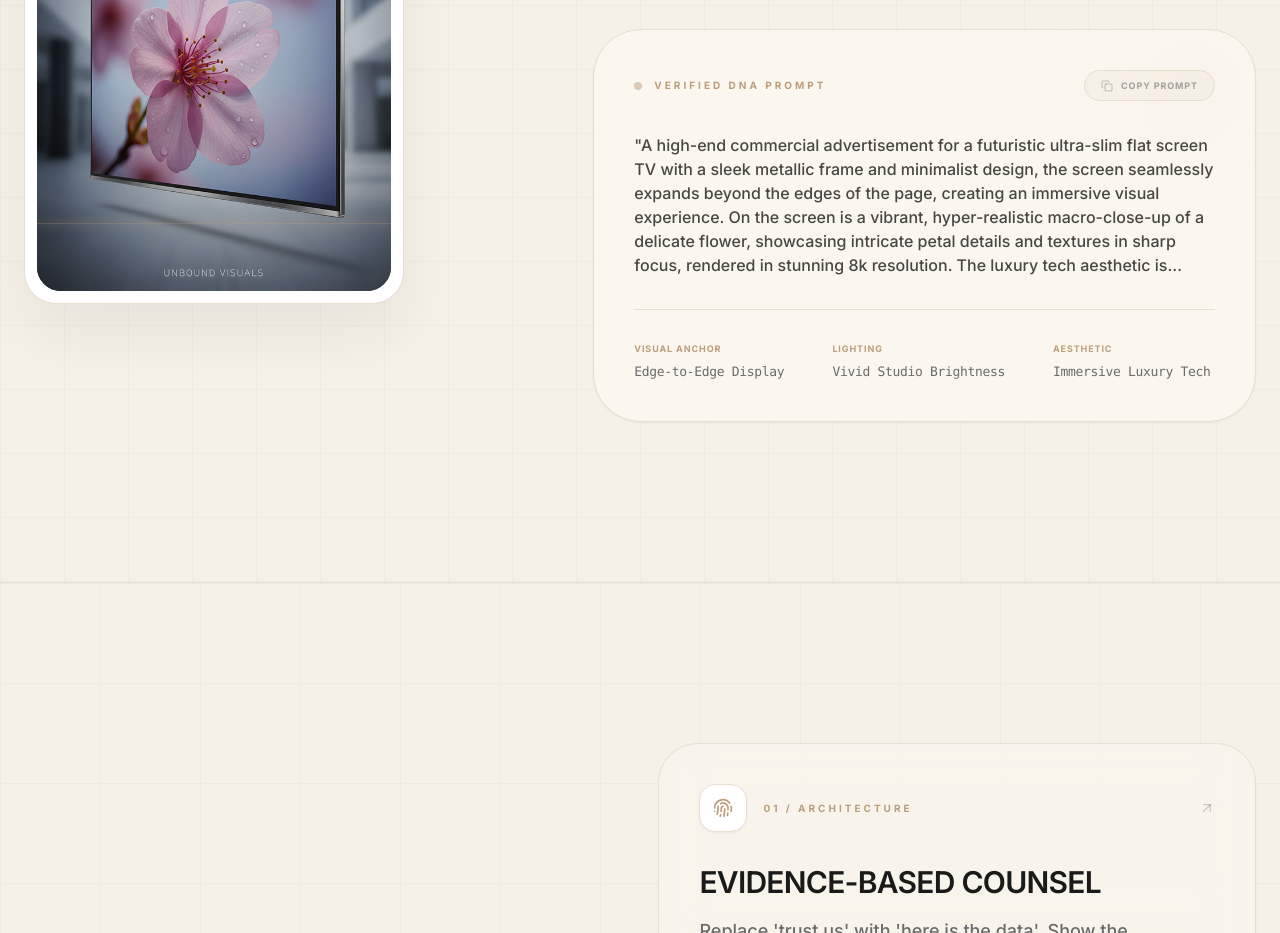
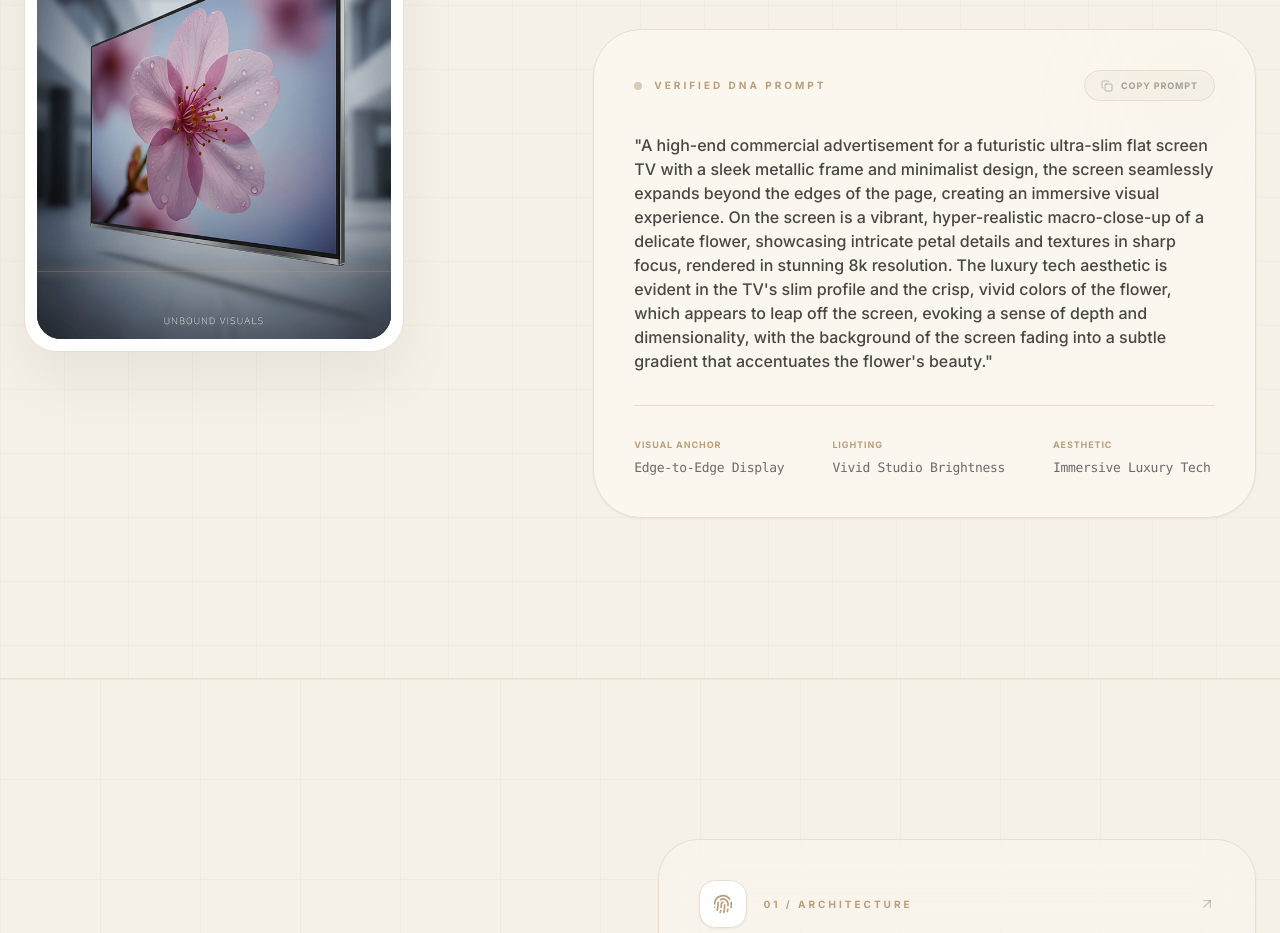
Before and after one commit to popvisly/visual-decompiler, a Next.js app: page / in a window 1280 px wide. Shown: the part 6880-7813 px from the top of the page. Built offline with nearby package versions, Linux system fonts and the light colour scheme; no server answers.

Commit message:
PromptShowcase: show full DNA prompt without hover truncation

```diff
--- a/src/components/marketing/PromptShowcase.tsx
+++ b/src/components/marketing/PromptShowcase.tsx
@@ -93,7 +93,7 @@ export default function PromptShowcase() {
                                 </button>
                             </div>
 
-                            <blockquote className="text-sm md:text-base leading-relaxed text-[#1A1A18]/80 line-clamp-6 group-hover:line-clamp-none transition-all duration-500 font-medium">
+                            <blockquote className="text-sm md:text-base leading-relaxed text-[#1A1A18]/80 font-medium">
                                 "{prompt}"
                             </blockquote>
 
```
